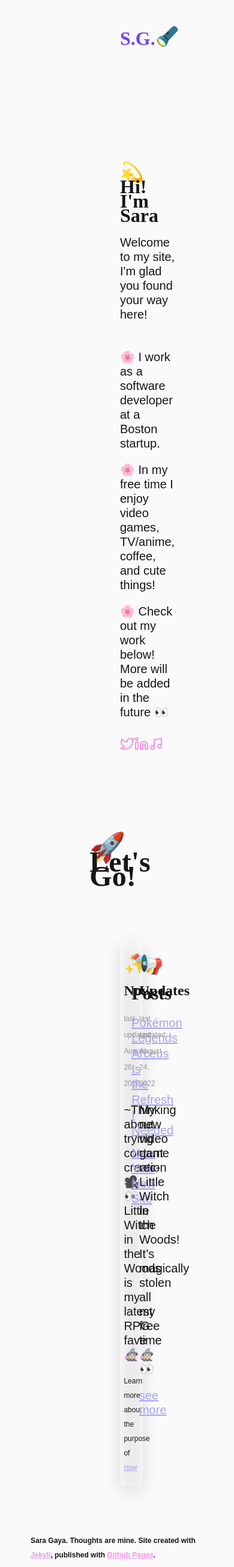
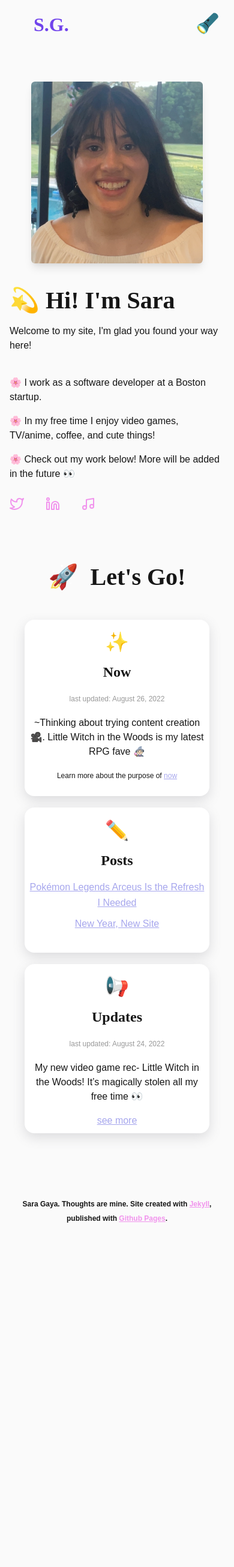
Before and after one commit to sgaya16/blog, a Jekyll site: the page built from index.html, in a window 390 px wide. Shown: the whole page at 60% size. Built offline with Jekyll 4.4.1, drawn with Linux system fonts in a browser that asks for light colours; some web fonts are replaced; after the commit the page ends 2051 px from its top, so only the background shows below that.

Commit message:
mobile updates for new site

```diff
--- a/_data/now.yml
+++ b/_data/now.yml
@@ -1,2 +1,2 @@
 - date: 2022-08-26
-  content: ~Thinking about trying content creation 🎥👀. Little Witch in the Woods is my latest RPG fave 🧙🏻‍♀️
+  content: ~Thinking about trying content creation 🎥. Little Witch in the Woods is my latest RPG fave 🧙🏻‍♀️
--- a/_data/updates.yml
+++ b/_data/updates.yml
@@ -1,6 +1,6 @@
 - id: 10
   date: 2022-08-24
-  content: My new video game rec- Little Witch in the Woods! It's magically stolen all my free time 🧙🏻‍♀️👀
+  content: My new video game rec- Little Witch in the Woods! It's magically stolen all my free time 👀
 
 - id: 9
   date: 2022-02-06
--- a/_sass/main.scss
+++ b/_sass/main.scss
@@ -18,8 +18,6 @@
   font-size: $regular;
 }
 
-header,
-main,
 .post-content,
 .update-content {
   margin: 0 $max_margin;
@@ -31,6 +29,8 @@
   justify-content: space-between;
   margin-top: 0.2rem;
   margin-bottom: 8rem;
+  margin-left: $max-margin;
+  margin-right: $max-margin;
   padding-right: 4rem;
 
   .header-logo {
@@ -56,6 +56,8 @@
     display: flex;
     flex-direction: row;
     justify-content: space-between;
+    margin-left: $max-margin;
+    margin-right: $max-margin;
   }
 
   .pfp {
@@ -69,6 +71,10 @@
 
   .bio {
     text-align: left;
+
+    h1 {
+      font-size: $xl;
+    }
   }
 
   .bullets {
@@ -81,6 +87,10 @@
     justify-content: space-between;
     width: 40%;
     padding-top: 0.6rem;
+
+    .social-icon {
+      color: transparent;
+    }
   }
 
   .bridge {
@@ -90,7 +100,7 @@
     padding-bottom: 4rem;
 
     h1 {
-      font-size: $xxl;
+      font-size: $xl;
     }
   }
 
@@ -99,26 +109,39 @@
     flex-direction: row;
     justify-content: space-between;
     margin-bottom: 2rem;
+    margin-right: $max_margin - 2rem;
+    margin-left: $max_margin - 2rem;
 
     .box {
       display: block;
       width: 30%;
+      background-color: $white;
       border-radius: 1rem;
-      box-shadow: rgba(100, 100, 111, 0.2) 0px 7px 29px 0px;
+      box-shadow: rgba(100, 100, 111, 0.2) 0px 7px 20px 0px;
       padding-top: 0.6rem;
       padding-bottom: 0.6rem;
-      padding-right: 0.4rem;
-      padding-left: 0.4rem;
       text-align: center;
+      transition: all 0.2s ease;
+
+      p,
+      li {
+        padding-right: 0.4rem;
+        padding-left: 0.4rem;
+      }
 
       .box-emoji {
         padding-top: 1rem;
+        padding-bottom: 0.4rem;
         font-size: $lg;
       }
 
       .box-header {
         font-size: $md;
       }
+    }
+
+    .box:hover {
+      transform: translateY(-2px);
     }
   }
 
@@ -130,12 +153,13 @@
 }
 
 footer {
-  max-width: $max_footer_width;
-  margin: auto;
-  padding-top: 1.6em;
+  margin-left: $max_footer_margin;
+  margin-right: $max_footer_margin;
+  margin-top: 1.4rem;
+  padding-top: 1.6rem;
   font-size: $xs;
   font-weight: $semi_bold;
-  margin-top: 1.6em;
+  text-align: center;
 
   a {
     color: $pink;
@@ -174,6 +198,10 @@
 body.dark-mode {
   background: $dark_mode;
   color: $white;
+
+  .box {
+    background-color: $black;
+  }
 }
 
 .mode-switch {
@@ -243,63 +271,139 @@
   }
 }
 
-.dash {
-  color: $gray;
-}
+/*********media queries************/
 
-@media screen and (max-width: 800px) {
-  main,
-  .post-content,
-  .update-content {
-    font-size: $sm;
+@media (max-width: 1100px) {
+  main {
+    .section {
+      margin-right: $max_margin - 10rem;
+      margin-left: $max_margin - 10rem;
+    }
   }
 }
 
-@media screen and (max-width: 700px) {
-  header,
-  main,
-  .post-content,
-  .update-content {
-    max-width: 26rem;
+@media (max-width: 1000px) {
+  header {
+    margin-left: $max_margin - 11rem;
+    margin-right: $max-margin - 11rem;
+    padding-left: 2rem;
   }
-}
 
-@media screen and (max-width: 500px) {
-  header,
-  main,
-  .post-content,
-  .update-content {
-    max-width: 20rem;
+  main {
+    .intro {
+      margin-left: $max_margin - 9rem;
+      margin-right: $max_margin - 9rem;
+    }
 
-    .pfp {
-      width: 60%;
+    .section {
+      margin-right: $max_margin - 11.5rem;
+      margin-left: $max_margin - 11.5rem;
     }
   }
 
   footer {
-    max-width: 18rem;
+    margin-right: $max_footer_margin - 18rem;
+    margin-left: $max_footer_margin - 18rem;
   }
 }
 
-@media screen and (max-width: 400px) {
-  header,
-  main,
-  .post-content,
-  .update-content {
-    max-width: 18rem;
-    padding-top: 1.4em;
+@media (max-width: 550px) {
+  header {
+    margin-left: $max_margin - 11rem;
+    margin-right: $max-margin - 11rem;
+    margin-bottom: 3rem;
+    padding-right: 0;
+  }
+
+  main {
+    .intro {
+      flex-direction: column;
+      margin-left: $max_margin - 11.5rem;
+      margin-right: $max_margin - 11.5rem;
+
+      .pfp {
+        text-align: center;
+        padding-bottom: 1rem;
+      }
+    }
+
+    .bridge {
+      padding-top: 4rem;
+      padding-bottom: 2rem;
+    }
+
+    .section {
+      flex-direction: column;
+      align-items: center;
+      margin-left: $max_margin - 11rem;
+      margin-right: $max_margin - 11rem;
+
+      .box {
+        width: 90%;
+        margin-bottom: 1.2rem;
+      }
+    }
   }
 
   footer {
-    max-width: 18rem;
+    margin-left: $max_footer_margin - 19rem;
+    margin-right: $max_footer_margin - 19rem;
   }
 }
 
-@media screen and (max-width: 300px) {
-  header,
-  main,
-  .post-content,
-  .update-content {
-    max-width: 14rem;
+@media (max-width: 300px) {
+  main .bio {
+    h1 {
+      font-size: $lg;
+    }
   }
 }
+
+// @media screen and (max-width: 700px) {
+//   header,
+//   main,
+//   .post-content,
+//   .update-content {
+//     max-width: 26rem;
+//   }
+// }
+//
+// @media screen and (max-width: 500px) {
+//   header,
+//   main,
+//   .post-content,
+//   .update-content {
+//     max-width: 20rem;
+//
+//     .pfp {
+//       width: 60%;
+//     }
+//   }
+//
+//   footer {
+//     max-width: 18rem;
+//   }
+// }
+//
+// @media screen and (max-width: 400px) {
+//   header,
+//   main,
+//   .post-content,
+//   .update-content {
+//     max-width: 18rem;
+//     padding-top: 1.4em;
+//   }
+//
+//   footer {
+//     max-width: 18rem;
+//   }
+// }
+//
+// @media screen and (max-width: 300px) {
+//   header,
+//   main,
+//   .post-content,
+//   .update-content {
+//     max-width: 14rem;
+//   }
+// }
--- a/_sass/variables.scss
+++ b/_sass/variables.scss
@@ -45,4 +45,4 @@
 
 //spacing
 $max_margin: 12rem;
-$max_footer_width: 30rem;
+$max_footer_margin: 20rem;
--- a/index.html
+++ b/index.html
@@ -38,7 +38,7 @@
   </div>
 
   <div class="bridge">
-    <h1>🚀&nbsp;&nbsp; Let's Go!</h1>
+    <h1>🚀&nbsp; Let's Go!</h1>
   </div>
 
   <div class="section">
@@ -70,8 +70,7 @@
       {% for update in site.data.updates limit: 1 %}
       <time>last updated: {{ update.date | date: "%B %d, %Y" }}</time>
       <br />
-      <p>{{ update.content | markdownify }}</p>
-      {% endfor %}
+      {{ update.content | markdownify }} {% endfor %}
       <a href="/updates">see more</a>
     </div>
   </div>
```
